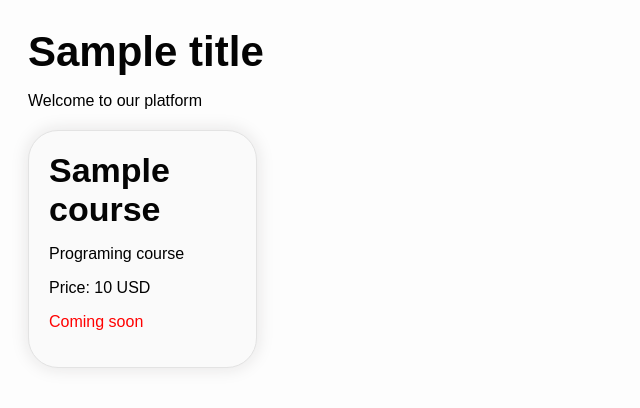
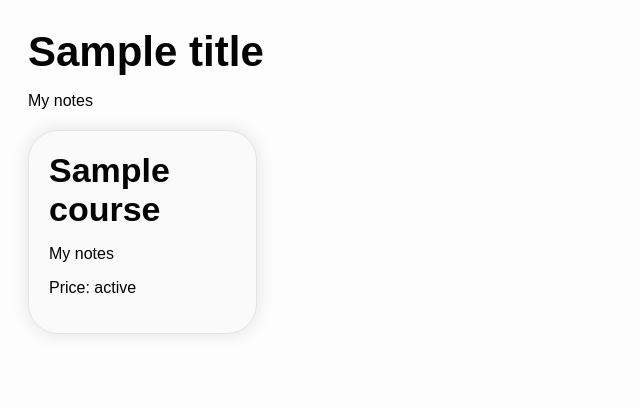
Before and after one commit to Vlad9409/django-project, a Django app: template notes/templates/notes/home_text.html in a window 1280 px wide. Shown: the top 408 px of the page, without its empty margins (0-640 px from the left). Run offline with Django 5.2, Linux system fonts and the light colour scheme; the template is opened without the code that fills it: most values are stand-ins (such as "Sample title", 1, 10 or a date in 2020).

Commit message:
My notes

```diff
--- a/notes/templates/notes/home_text.html
+++ b/notes/templates/notes/home_text.html
@@ -4,23 +4,18 @@
 <head>
     <meta charset="UTF-8">
     <meta name="viewport" content="width=device-width, initial-scale=1.0">
-    <title>Courses</title>
+    <title><Courses></title>
     <link rel="stylesheet" href="{% static 'notes/style.css' %}">
 </head>
 <body>
     <h1>{{title}}</h1>
-    <p>Welcome to our platform</p>
+    <p>My notes</p>
     <div class="items-block">
-        {% for course in courses %}
+        {% for note in notes %}
         <div class="card">
             <h2>{{course.name}}</h2>
-            <p>Programing course</p>
-            <p>Price: {{course.price}} USD</p>
-            {% if course.avaliable %}
-            <p style="color: green;">Avaliable</p>
-            {% else %}
-            <p style="color: red;">Coming soon</p>
-            {% endif %}
+            <p>My notes</p>
+            <p>Price: {{course.status}}</p>
         </div>
         {% endfor %}
     </div>
```
Also changed, not shown: notes/views.py (+8 -8 lines).
